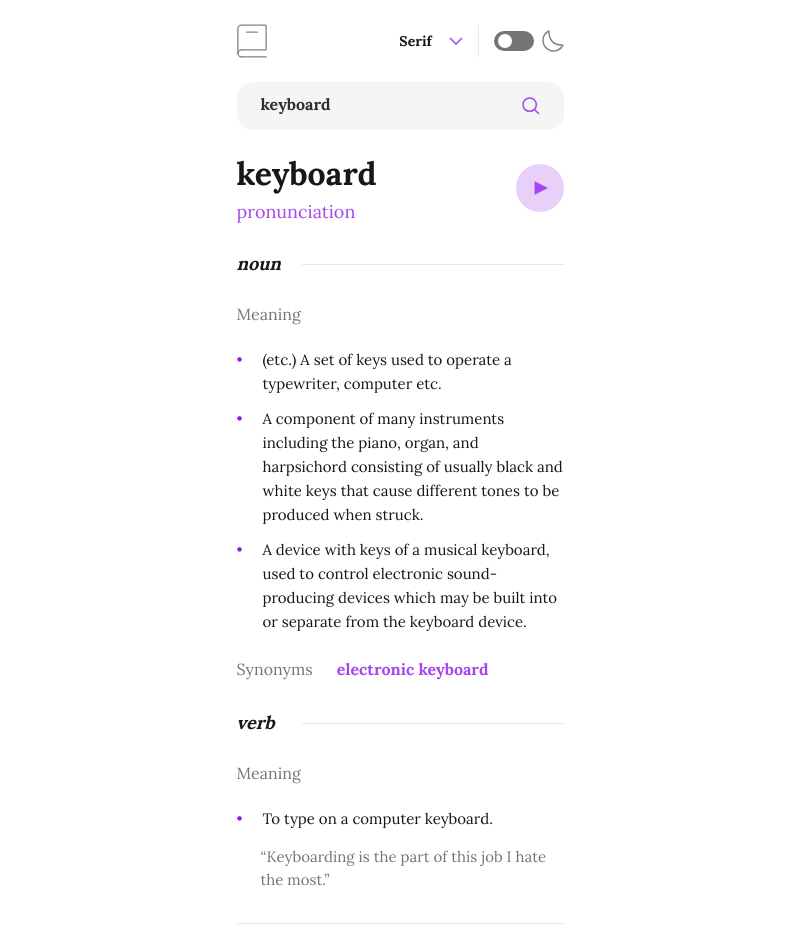
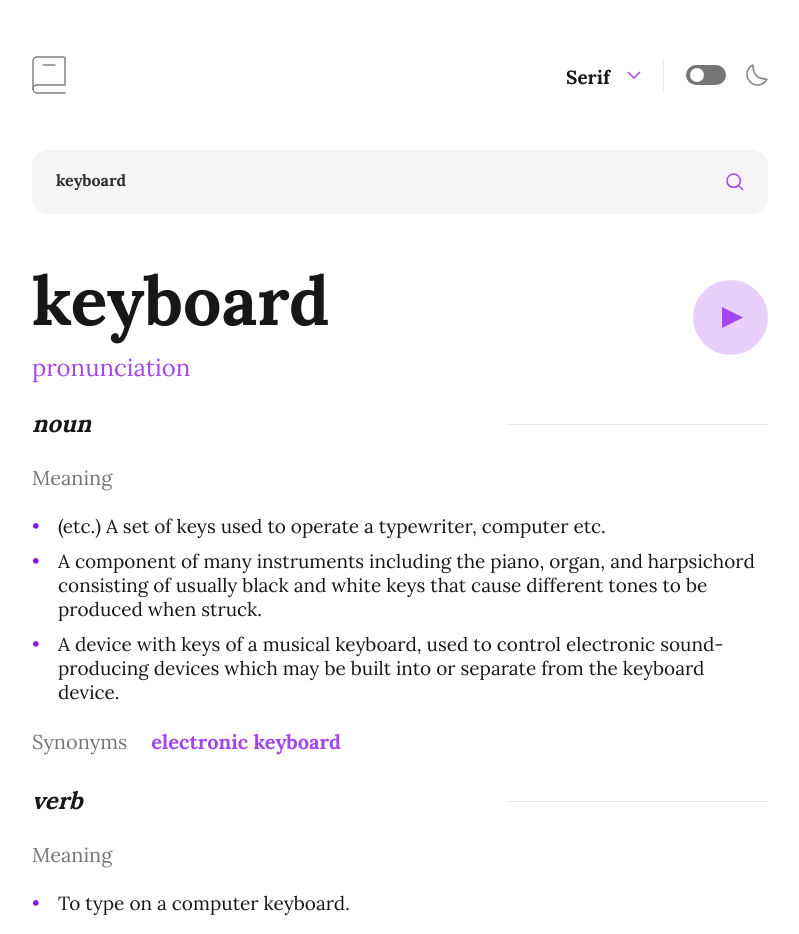
Before and after one commit to YokoMentor/dictionary-app, a Next.js app: page / in a window 1280 px wide. Shown: the top 934 px of the page, without its empty margins (240-1039 px from the left). Built offline with nearby package versions, Linux system fonts and the light colour scheme.

Commit message:
Desktop layout

```diff
--- a/app/page.module.css
+++ b/app/page.module.css
@@ -83,4 +83,12 @@
 }
 
 @media (min-width: 768px) {
+  .divider_v {
+    margin: 0 22px;
+  }
+
+  .ul {
+    font-size: 19px;
+    line-height: 24px;
+  }
 }
--- a/app/page.tsx
+++ b/app/page.tsx
@@ -3,62 +3,62 @@ import styles from './page.module.css';
 export default function Page() {
   return (
     <div className='flex flex-col min-h-screen justify-center items-center'>
-      <div className='flex flex-col justify-center items-center text-center w-[327px]'>
-        <div className='flex justify-between items-center text-center w-full mt-6'>
-          <div className={`${styles.logo} w-[30px] h-[34px] bg-no-repeat bg-center bg-contain`}></div>
+      <div className='flex flex-col justify-center items-center text-center w-[327px] md:w-[736px]'>
+        <div className='flex justify-between items-center text-center w-full mt-2 md:mt-14'>
+          <div className={`${styles.logo} w-[30px] h-[34px] md:w-[34px] md:h-[38px] bg-no-repeat bg-center bg-contain`}></div>
           <div className='flex flex-row items-center justify-center'>
-            <button className={`${styles.icon_arrow} w-[98px] h-[24px] bg-no-repeat bg-right text-[14px] font-bold pl-1`}>Serif</button>
+            <button className={`${styles.icon_arrow} w-[98px] h-[24px] bg-no-repeat bg-right text-[14px] md:text-[19px] font-bold pl-1 md:pr-3`}>Serif</button>
             <div className={`${styles.divider_v}`}></div>
             <div className='flex flex-row items-center justify-center'>
               <input type="checkbox" id="toggle-switch" hidden/>
               <label htmlFor="toggle-switch" className={`${styles.switch}`}></label>
             </div>
-            <button className={`${styles.icon_moon} w-[22px] h-[22px] bg-no-repeat bg-center bg-contain cursor-pointer ml-2`}></button>
+            <button className={`${styles.icon_moon} w-[22px] h-[22px] bg-no-repeat bg-center bg-contain cursor-pointer ml-2 md:ml-5`}></button>
           </div>
         </div>
-        <form className='flex justify-between items-center w-full rounded-2xl h-[48px] bg-search-bar w-full mt-6'>
+        <form className='flex justify-between items-center w-full rounded-2xl h-[48px] md:h-[64px] bg-search-bar w-full mt-6 md:mt-14'>
           <input  type="text" placeholder='keyboard' className='text-xs focus:outline-none ml-6 font-bold placeholder:text-base placeholder:text-dark-heading'/>
           <div className={`${styles.icon_search} w-[18px] h-[18px] bg-no-repeat bg-center bg-contain mr-6`}></div>
         </form>
-        <div className='flex flex-row justify-between items-center w-full mt-5'>
+        <div className='flex flex-row justify-between items-center w-full mt-5 md:mt-9'>
           <div className='flex flex-col text-left'>
-            <div className='font-bold text-[32px]'>keyboard</div>
-            <div className='text-light-purple text-lg'>pronunciation</div>
+            <div className='font-bold text-[32px] md:text-[68px]'>keyboard</div>
+            <div className='text-light-purple text-lg md:text-2xl'>pronunciation</div>
           </div>
-          <div className={`${styles.icon_play} w-[48px] h-[48px] bg-no-repeat bg-center bg-contain`}></div>
+          <div className={`${styles.icon_play} w-[48px] h-[48px] md:w-[75px] md:h-[75px] bg-no-repeat bg-center bg-contain`}></div>
         </div>
         <div className='flex flex-col text-left w-full mt-6'>
           <div className='flex flex-row justify-between items-center'>
-            <div className='font-bold text-lg italic mr-4'>noun</div>
+            <div className='font-bold text-lg md:text-2xl italic mr-4'>noun</div>
             <div className={`${styles.divider_h}`}></div>
           </div>
-          <div className='text-light-heading mt-6'>Meaning</div>
+          <div className='text-light-heading mt-6 md:text-xl'>Meaning</div>
           <ul className={`${styles.ul}`}>
             <li>(etc.) A set of keys used to operate a typewriter, computer etc.</li>
             <li>A component of many instruments including the piano, organ, and harpsichord consisting of usually black and white keys that cause different tones to be produced when struck.</li>
             <li>A device with keys of a musical keyboard, used to control electronic sound-producing devices which may be built into or separate from the keyboard device.</li>
           </ul>
-          <div className='flex items-center mt-3'>
+          <div className='flex items-center mt-3 md:text-[20px]'>
             <div className='text-light-heading mr-6'>Synonyms</div>
             <div className='font-bold text-light-purple'>electronic keyboard</div>
           </div>
         </div>
         <div className='flex flex-col text-left w-full mt-7'>
           <div className='flex flex-row justify-between items-center'>
-            <div className='font-bold text-lg italic mr-4'>verb</div>
+            <div className='font-bold text-lg md:text-2xl italic mr-4'>verb</div>
             <div className={`${styles.divider_h}`}></div>
           </div>
-          <div className='text-light-heading mt-6'>Meaning</div>
+          <div className='text-light-heading mt-6 md:text-xl'>Meaning</div>
           <ul className={`${styles.ul}`}>
             <li>To type on a computer keyboard.</li>
           </ul>
-          <div className='text-[15px] text-light-heading ml-6 mt-1'>“Keyboarding is the part of this job I hate the most.”</div>
+          <div className='text-[15px] md:text-[19px] text-light-heading ml-6 mt-1'>“Keyboarding is the part of this job I hate the most.”</div>
           <hr className='border-divider mt-8'/>
         </div>
         <div className='flex flex-col text-left text-[14px] mt-8 mb-12 w-full'>
-          <div className='text-light-heading underline mb-1'>Source</div>
+          <div className='text-light-heading underline mb-1 md:text-xl'>Source</div>
           <div className='flex'>
-            <div className='mr-2'>https://en.wiktionary.org/wiki/keyboard</div>
+            <div className='mr-2 md:text-xl'>https://en.wiktionary.org/wiki/keyboard</div>
             <div className={`${styles.icon_new_window} w-[14px] h-[14px]`}></div>
           </div>
         </div>
```
